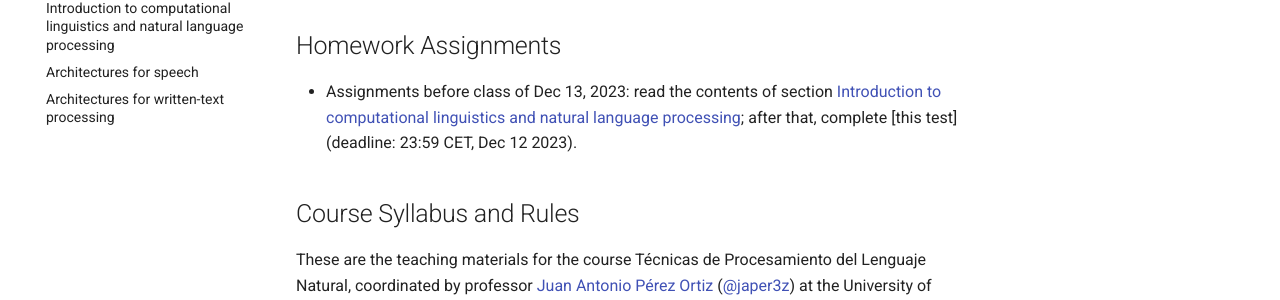
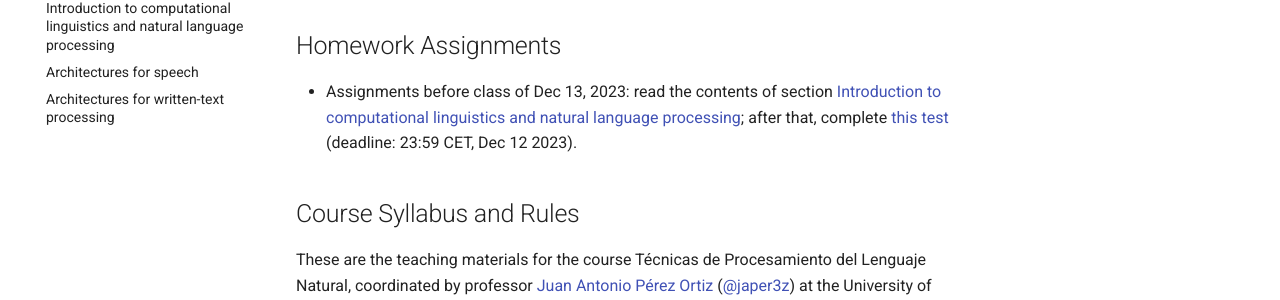
Before and after one commit to jaspock/tpln2324, an MkDocs documentation site: the page built from docs/index.md, in a window 1280 px wide and 1238 px high. Shown: the part 193-493 px from the top of the window. Built offline with MkDocs 1.6.1 and Material for MkDocs 9.7.7, drawn with Linux system fonts in a browser that asks for light colours; part of the change alters nothing that is shown.

```diff
--- a/docs/index.md
+++ b/docs/index.md
@@ -2,7 +2,7 @@
 
 ## Homework Assignments
 
-* Assignments before class of Dec 13, 2023: read the contents of section [Introduction to computational linguistics and natural language processing](cl.md); after that, complete [this test] (deadline: 23:59 CET, Dec 12 2023).
+* Assignments before class of Dec 13, 2023: read the contents of section [Introduction to computational linguistics and natural language processing](cl.md); after that, complete [this test](TecnicasPLN-1_v02.pdf) (deadline: 23:59 CET, Dec 12 2023).
 
 <!-- Assignments before class of Dec 23, 2023: read the contents of section x; after that, complete this test (deadline: 23:59 CET, Dec 22 2023).
  -->
```
